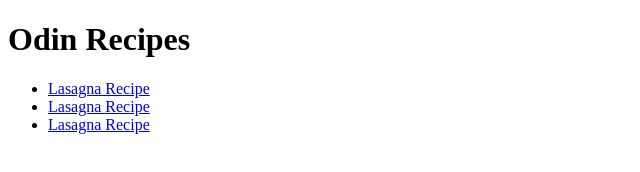
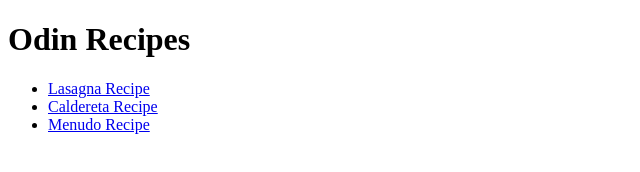
Before and after one commit to axmb12/odin-recipes, a plain HTML site: page index.html in a window 1280 px wide. Shown: the full height of the page, 0-640 px from the left. Drawn offline with Linux system fonts and the light colour scheme.

Commit message:
index.html

```diff
--- a/index.html
+++ b/index.html
@@ -10,8 +10,8 @@
     <h1>Odin Recipes</h1>
     <ul>
         <li><a href="recipes/lasagna.html">Lasagna Recipe</a></li>
-        <li><a href="recipes/caldereta.html">Lasagna Recipe</a></li>
-        <li><a href="recipes/menudo.html">Lasagna Recipe</a></li>
+        <li><a href="recipes/caldereta.html">Caldereta Recipe</a></li>
+        <li><a href="recipes/menudo.html">Menudo Recipe</a></li>
     </ul>
 </body>
 </html>
```
